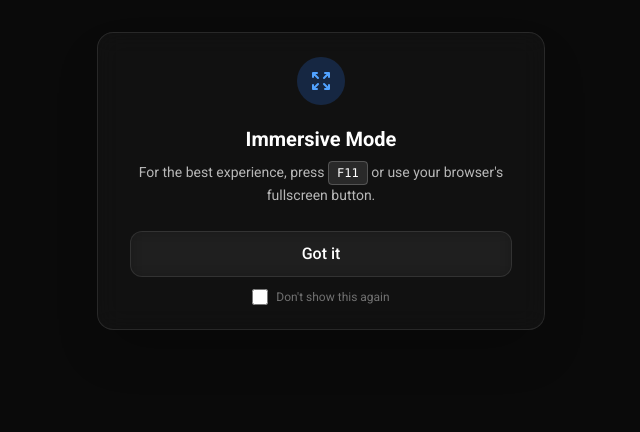
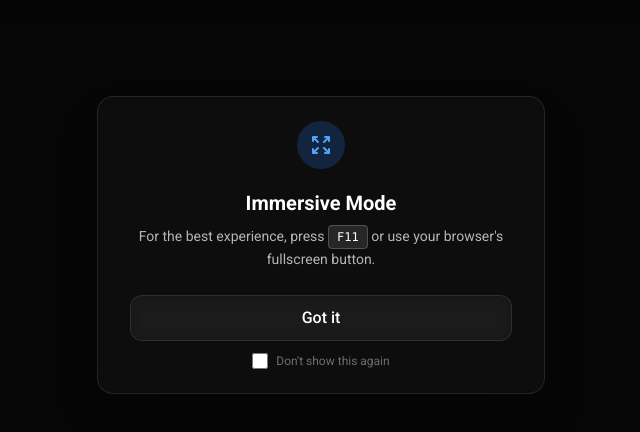
Before and after one commit to krnelpan1c/NoveauWallplayper, a React (Vite) app: page /view/1 in a window 1280 px wide. Shown: the top 432 px of the page, without its empty margins (319-959 px from the left). Built offline with nearby package versions, Linux system fonts and the light colour scheme.

Commit message:
fix fullscreen promt background

```diff
--- a/src/components/FullscreenPrompt.jsx
+++ b/src/components/FullscreenPrompt.jsx
@@ -1,14 +1,18 @@
 import React, { useState, useEffect } from 'react';
 
 const FullscreenPrompt = ({ onDismiss }) => {
+    const [shouldRender, setShouldRender] = useState(false);
     const [isVisible, setIsVisible] = useState(false);
     const [dontShowAgain, setDontShowAgain] = useState(false);
 
     useEffect(() => {
+        setShouldRender(true);
         // Subtle entrance delay
-        const timer = setTimeout(() => setIsVisible(true), 1000);
+        const timer = setTimeout(() => setIsVisible(true), 100);
         return () => clearTimeout(timer);
     }, []);
+
+    if (!shouldRender) return null;
 
     const handleDismiss = () => {
         setIsVisible(false);
@@ -19,14 +23,18 @@ const FullscreenPrompt = ({ onDismiss }) => {
         setTimeout(onDismiss, 500);
     };
 
-    if (!isVisible && !dontShowAgain) return null;
+    return (
+        <div className={`fixed inset-0 z-50 flex items-start justify-center pt-24 transition-all duration-500 ${isVisible ? 'opacity-100' : 'opacity-0 pointer-events-none'}`}>
+            {/* Blurred Backdrop */}
+            <div
+                className="absolute inset-0 bg-black/40 backdrop-blur-md"
+                onClick={handleDismiss}
+            />
 
-    return (
-        <div
-            className={`fixed top-8 left-1/2 -translate-x-1/2 z-50 transition-all duration-500 ease-out transform ${isVisible ? 'translate-y-0 opacity-100' : '-translate-y-12 opacity-0'
-                }`}
-        >
-            <div className="glass-card px-8 py-6 rounded-2xl flex flex-col items-center gap-4 shadow-2xl border border-white/10 max-w-md text-center">
+            <div
+                className={`relative glass-card px-8 py-6 rounded-2xl flex flex-col items-center gap-4 shadow-2xl border border-white/10 max-w-md text-center transition-all duration-500 ease-out transform ${isVisible ? 'translate-y-0 scale-100' : '-translate-y-12 scale-95'
+                    }`}
+            >
                 <div className="w-12 h-12 rounded-full bg-blue-500/20 flex items-center justify-center mb-1">
                     <svg className="w-6 h-6 text-blue-400" fill="none" viewBox="0 0 24 24" stroke="currentColor">
                         <path strokeLinecap="round" strokeLinejoin="round" strokeWidth={2} d="M4 8V4m0 0h4M4 4l5 5m11-1V4m0 0h-4m4 0l-5 5M4 16v4m0 0h4m-4 0l5-5m11 5l-5-5m5 5v-4m0 4h-4" />
```
